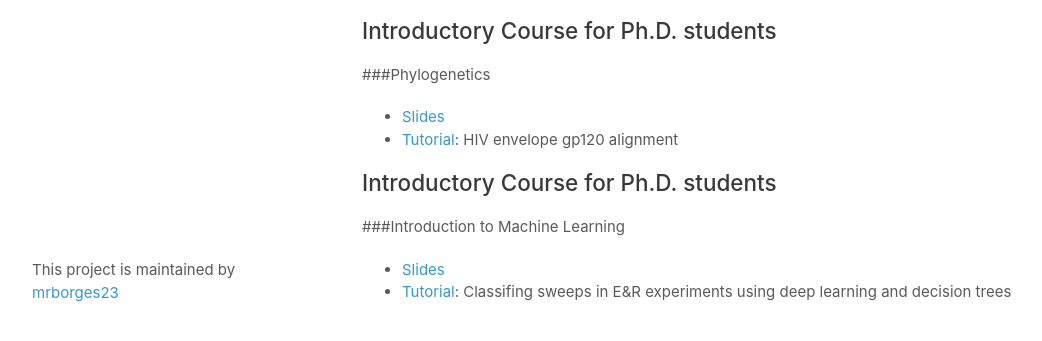
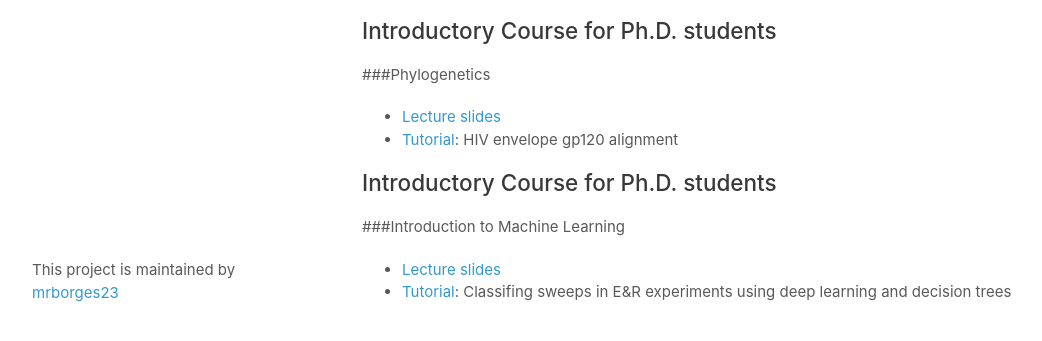
Before and after one commit to mrborges23/mypage.github.io, a Jekyll site: the page built from teaching.md, in a window 1280 px wide and 973 px high. Shown: the part 599-940 px from the top of the window, without its empty margins (68-1110 px from the left). Built offline with Jekyll 4.4.1, drawn with Linux system fonts in a browser that asks for light colours; our own code applies the rules of GitHub Pages for plain Markdown files.

Commit message:
Update teaching.md

```diff
--- a/teaching.md
+++ b/teaching.md
@@ -24,11 +24,11 @@
 ## Introductory Course for Ph.D. students
 
 ###Phylogenetics
-* [Slides](/assets/lectures/phylogenetics.pdf)
+* [Lecture slides](/assets/lectures/phylogenetics.pdf)
 * [Tutorial](/assets/lectures/HIV_env_gp120.nxs): HIV envelope gp120 alignment
 
 ## Introductory Course for Ph.D. students
 
 ###Introduction to Machine Learning
-* [Slides](/assets/lectures/ml_intro_course_rui_borges.pdf)
+* [Lecture slides](/assets/lectures/ml_intro_course_rui_borges.pdf)
 * [Tutorial](https://github.com/diogo-s-ribeiro/Code_IC): Classifing sweeps in E&R experiments using deep learning and decision trees
```
